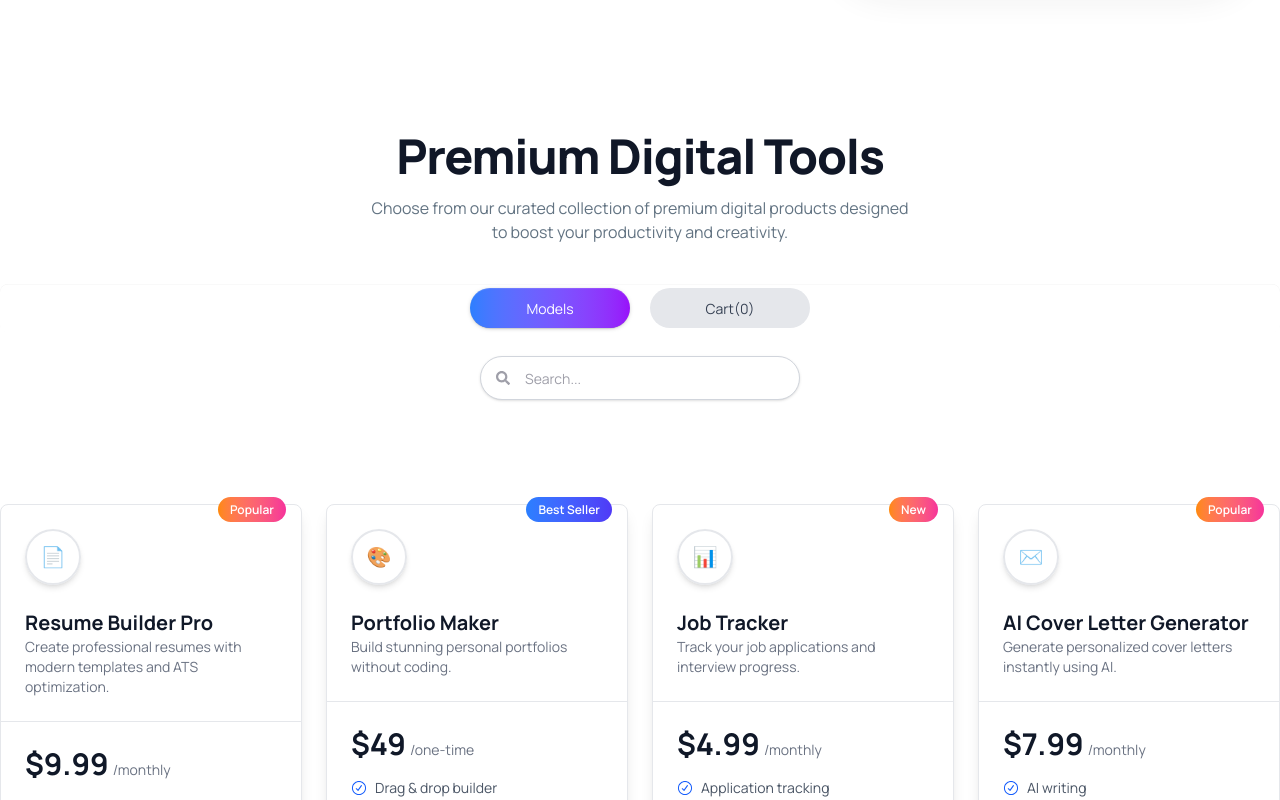
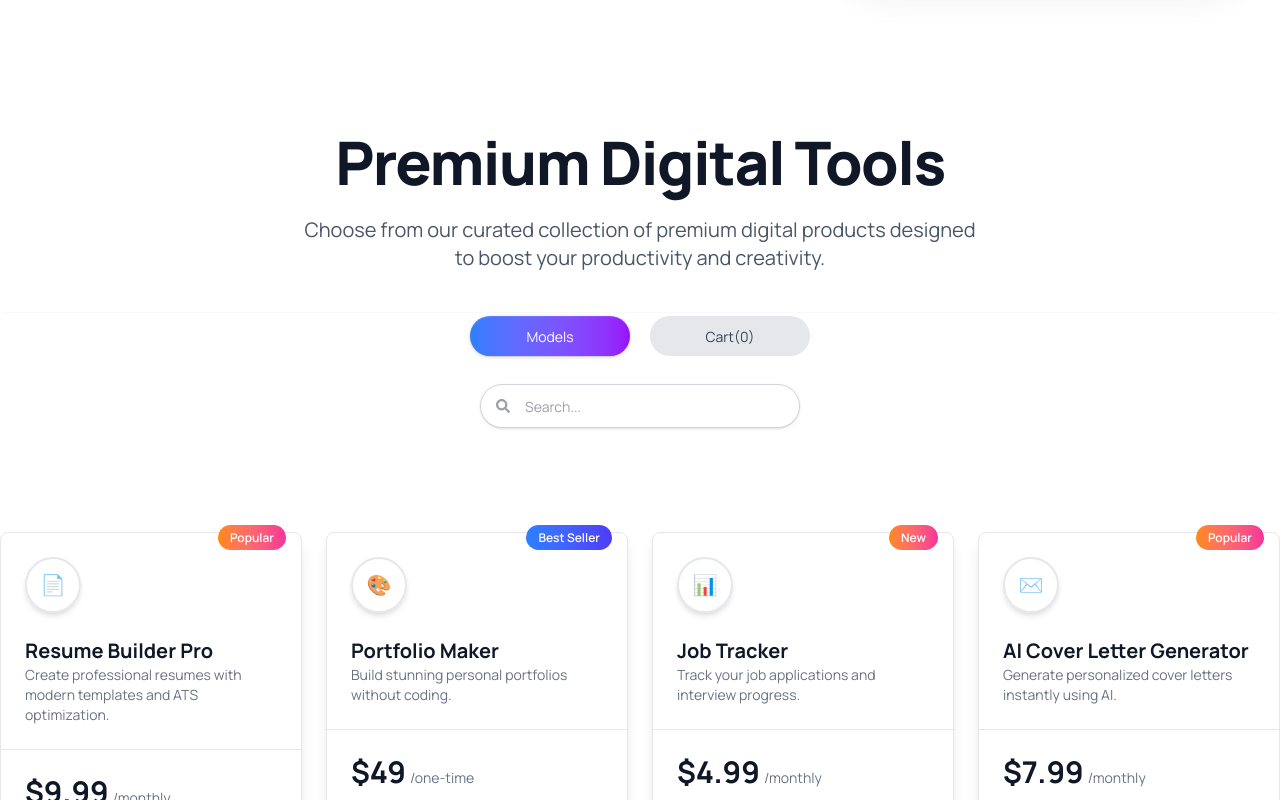
Before and after one commit to najimhaq/A06-DigiTools-Assignment-Najim, a React (Vite) app: page / in a window 1280 px wide. Shown: the part 740-1540 px from the top of the page. Built offline with nearby package versions, Linux system fonts and the light colour scheme.

Commit message:
h and p correction

```diff
--- a/src/pages/DigitalToolsTitle.jsx
+++ b/src/pages/DigitalToolsTitle.jsx
@@ -5,14 +5,14 @@
     <>
       {/* Heading */}
       <div className='text-center mb-10'>
-        <h1 className='font-black text-5xl mb-4 tracking-tight text-[#101727]'>
+        <h1 className='font-black text-5xl md:text-6xl mb-6 tracking-tight text-gray-900'>
           Premium Digital Tools
         </h1>
-        <p className='text-md text-[#627382]'>
+        <p className='text-xl text-gray-600 max-w-2xl mx-auto'>
           Choose from our curated collection of premium digital products
           designed
         </p>
-        <p className='text-md text-[#627382]'>
+        <p className='text-xl text-gray-600 max-w-2xl mx-auto'>
           to boost your productivity and creativity.
         </p>
       </div>
--- a/src/pricingCard/PricingCard.jsx
+++ b/src/pricingCard/PricingCard.jsx
@@ -5,14 +5,14 @@
   return (
     <>
       <div className='text-center mb-10'>
-        <h1 className='font-black text-5xl mb-4 tracking-tight text-[#101727]'>
+        <h1 className='font-black text-5xl md:text-6xl mb-6 tracking-tight text-gray-900'>
           Simple, Transparent Pricing
         </h1>
-        <p className='text-md text-[#627382]'>
+        <p className='text-xl text-gray-600 max-w-2xl mx-auto'>
           Choose the plan that fits your needs. Upgrade or downgrade anytime.
         </p>
       </div>
-      <PlanPrice/>
+      <PlanPrice />
     </>
   );
 };
```
